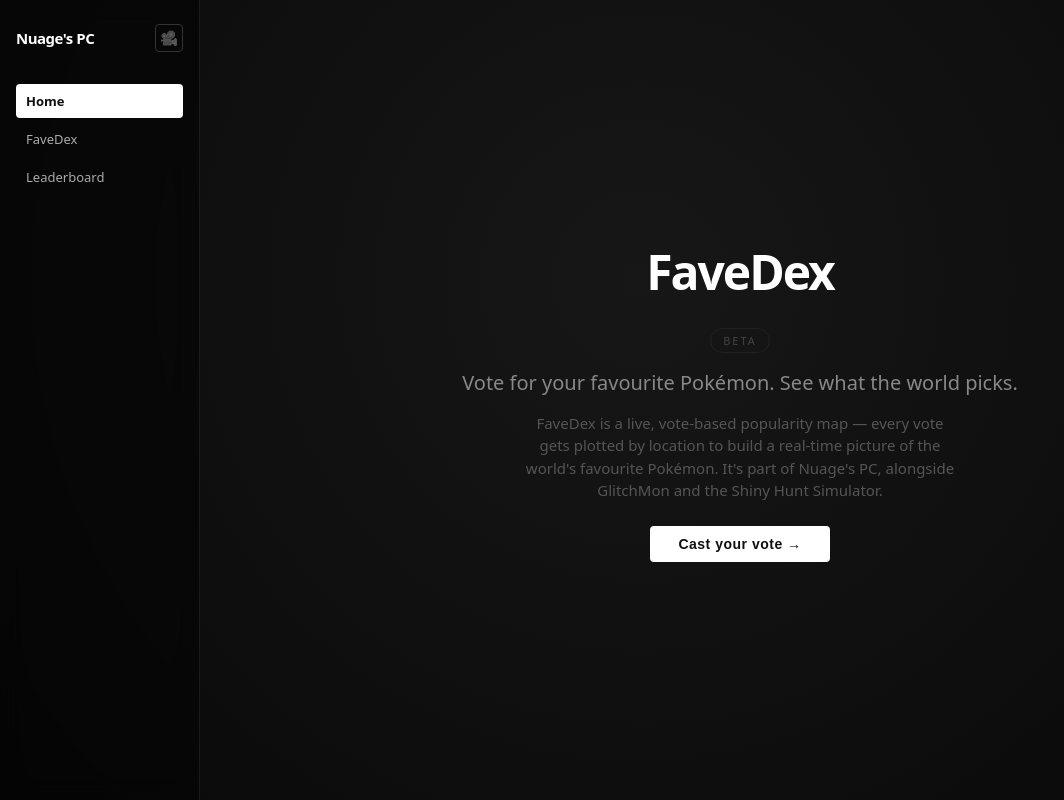
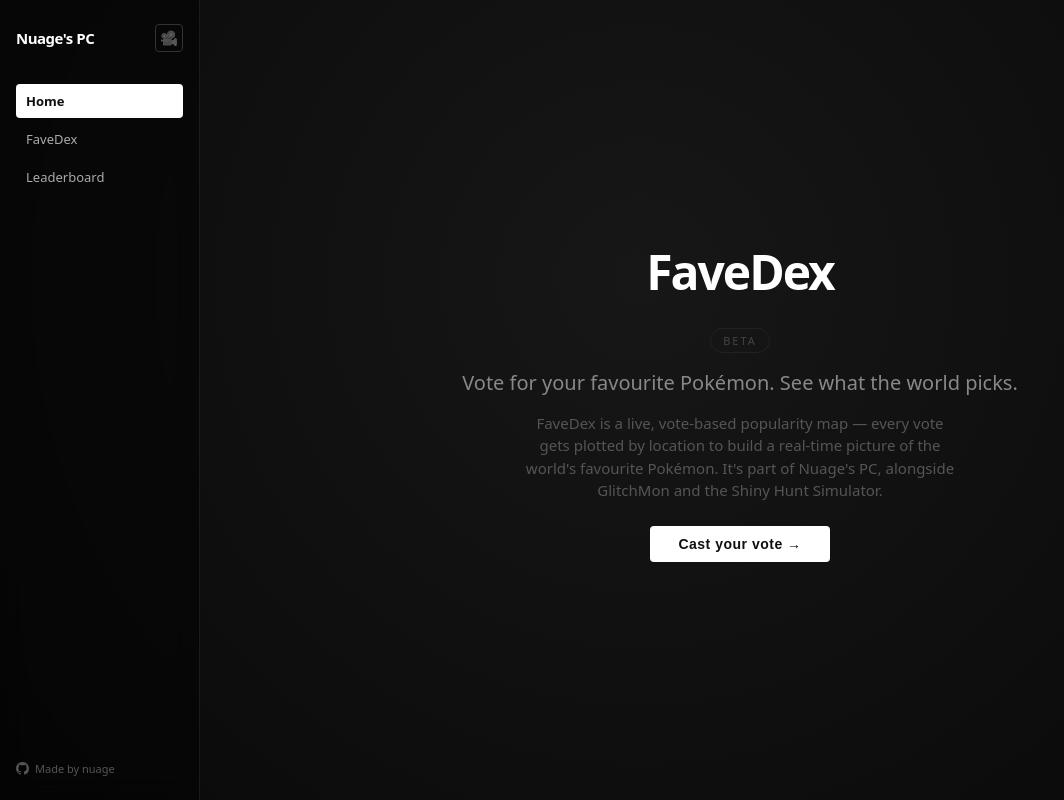
Before and after one commit to nuageuk/FaveDex, a React (Vite) app: page / in a window 1280 px wide. Shown: the whole page, without its empty margins (0-1064 px from the left). Built offline with nearby package versions, Linux system fonts and the light colour scheme; no server answers; what bad-words would draw is missing.

Commit message:
feat: made by nuage credit link in sidebar footer

```diff
--- a/src/App.css
+++ b/src/App.css
@@ -275,6 +275,15 @@
 .navbar-link:nth-child(4) { animation-delay: 0.24s; }
 .navbar-link:nth-child(5) { animation-delay: 0.32s; }
 
+.navbar-credit {
+  color: #555;
+  transition: color 0.15s ease;
+}
+
+.navbar-credit:hover {
+  color: #aaa;
+}
+
 @media (max-width: 767px) {
   .navbar {
     top: 56px;
--- a/src/components/Navbar.jsx
+++ b/src/components/Navbar.jsx
@@ -111,6 +111,30 @@
             </NavLink>
           ))}
         </div>
+
+        <a
+          href="https://github.com/nuageuk"
+          target="_blank"
+          rel="noreferrer"
+          className="navbar-credit"
+          style={{
+            marginTop: 'auto',
+            paddingTop: '16px',
+            display: 'flex',
+            alignItems: 'center',
+            gap: '6px',
+            fontSize: '11px',
+            textDecoration: 'none',
+          }}
+        >
+          <svg width="13" height="13" viewBox="0 0 16 16" fill="currentColor" aria-hidden="true">
+            <path
+              fillRule="evenodd"
+              d="M8 0C3.58 0 0 3.58 0 8c0 3.54 2.29 6.53 5.47 7.59.4.07.55-.17.55-.38 0-.19-.01-.82-.01-1.49-2.01.37-2.53-.49-2.69-.94-.09-.23-.48-.94-.82-1.13-.28-.15-.68-.52-.01-.53.63-.01 1.08.58 1.23.82.72 1.21 1.87.87 2.33.66.07-.52.28-.87.51-1.07-1.78-.2-3.64-.89-3.64-3.95 0-.87.31-1.59.82-2.15-.08-.2-.36-1.02.08-2.12 0 0 .67-.21 2.2.82.64-.18 1.32-.27 2-.27.68 0 1.36.09 2 .27 1.53-1.04 2.2-.82 2.2-.82.44 1.1.16 1.92.08 2.12.51.56.82 1.27.82 2.15 0 3.07-1.87 3.75-3.65 3.95.29.25.54.73.54 1.48 0 1.07-.01 1.93-.01 2.2 0 .21.15.46.55.38A8.01 8.01 0 0 0 16 8c0-4.42-3.58-8-8-8z"
+            />
+          </svg>
+          Made by nuage
+        </a>
       </nav>
     </>
   )
```
